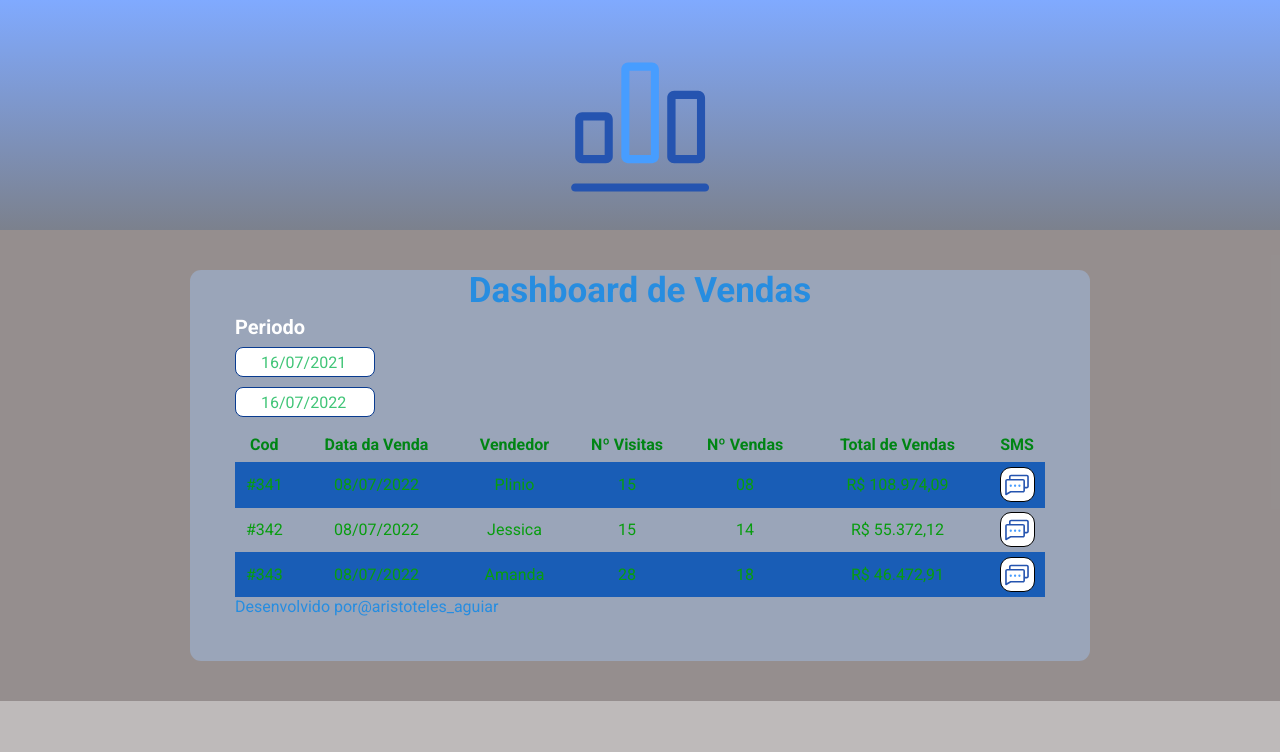
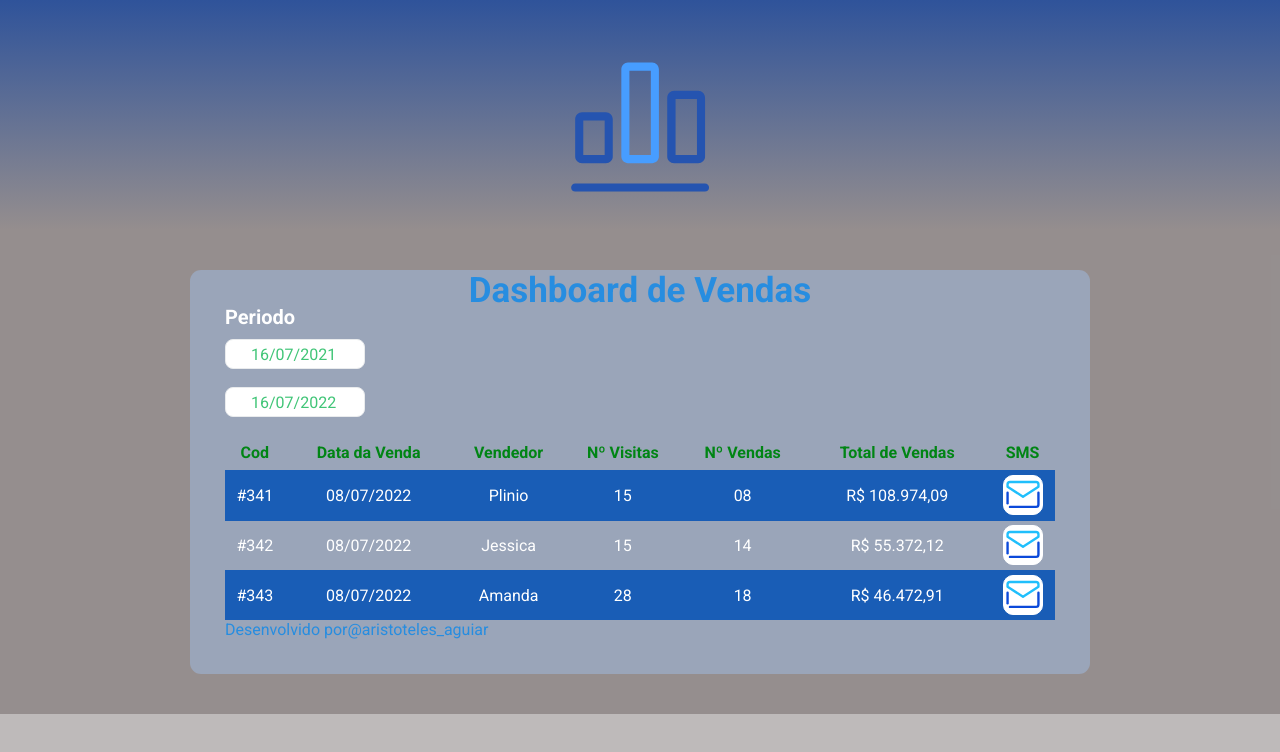
Before and after one commit to aristoteleaguiar/dsmeta, a React (Vite) app in the folder frontend/: page / in a window 1280 px wide. Shown: the top 752 px of the page. Built offline with nearby package versions, Linux system fonts and the light colour scheme.

Commit message:
Color Header

```diff
--- a/frontend/src/components/Header/styles.css
+++ b/frontend/src/components/Header/styles.css
@@ -1,5 +1,5 @@
 header {
-    background: linear-gradient(180deg, #80aaff 0%, #5b708c71 100%);
+    background: linear-gradient(180deg, #2f539a 0%, #3855b300 100%);
     height: 230px;
     display: center;
     align-items: center;
--- a/frontend/src/components/NotificationsButton/styles.css
+++ b/frontend/src/components/NotificationsButton/styles.css
@@ -1,9 +1,9 @@
 .dsmeta-red-btn {
-    height: 35px;
-    width: 35px;
+    height: 40px;
+    width: 40px;
     background: rgb(255, 255, 255);
-    border: 1px solid hsl(0, 0%, 0%);
-    border-radius: 11px;
+    border: 1px solid hsl(0, 0%, 100%);
+    border-radius: 10px;
     display: flex;
     align-items: center;
     justify-content: center;
--- a/frontend/src/components/SalesCard/styles.css
+++ b/frontend/src/components/SalesCard/styles.css
@@ -7,11 +7,11 @@
 .dsmeta-sales-title {
     color: #ffffff;
     font-size: 20px;
-    margin-bottom: 8px;
+    margin-bottom: 10px;
 }
 
 .dsmeta-form-control-container {
-    margin-bottom: 10px;
+    margin-bottom: 18px;
     max-width: 140px;
 }
 
@@ -19,7 +19,7 @@
     width: 100%;
     height: 30px;
     background-color: #ffffff;
-    border: 1px solid #093b90;
+    border: 1px solid #e9ebed;
     border-radius: 8px;
     color: #40c577;
     padding: 0 25px;
@@ -42,7 +42,7 @@
 .dsmeta-sales-table tbody {
     font-size: 14px;
     font-weight: 400;
-    color: #089d0f;
+    color: #ffffff;
     text-align: center;
 }
 
@@ -78,11 +78,11 @@
     }
 
     .dsmeta-card {
-        padding: 45px;
+        padding: 35px;
     }
 
     .dsmeta-sales-table tbody tr {
-        height: 45px;
+        height: 50px;
     }
 
     .dsmeta-sales-table tbody {
```
Also changed, not shown: frontend/src/assets/img/Notification-icon.svg, 1 other file (tests, documents, lock files or other folders).
